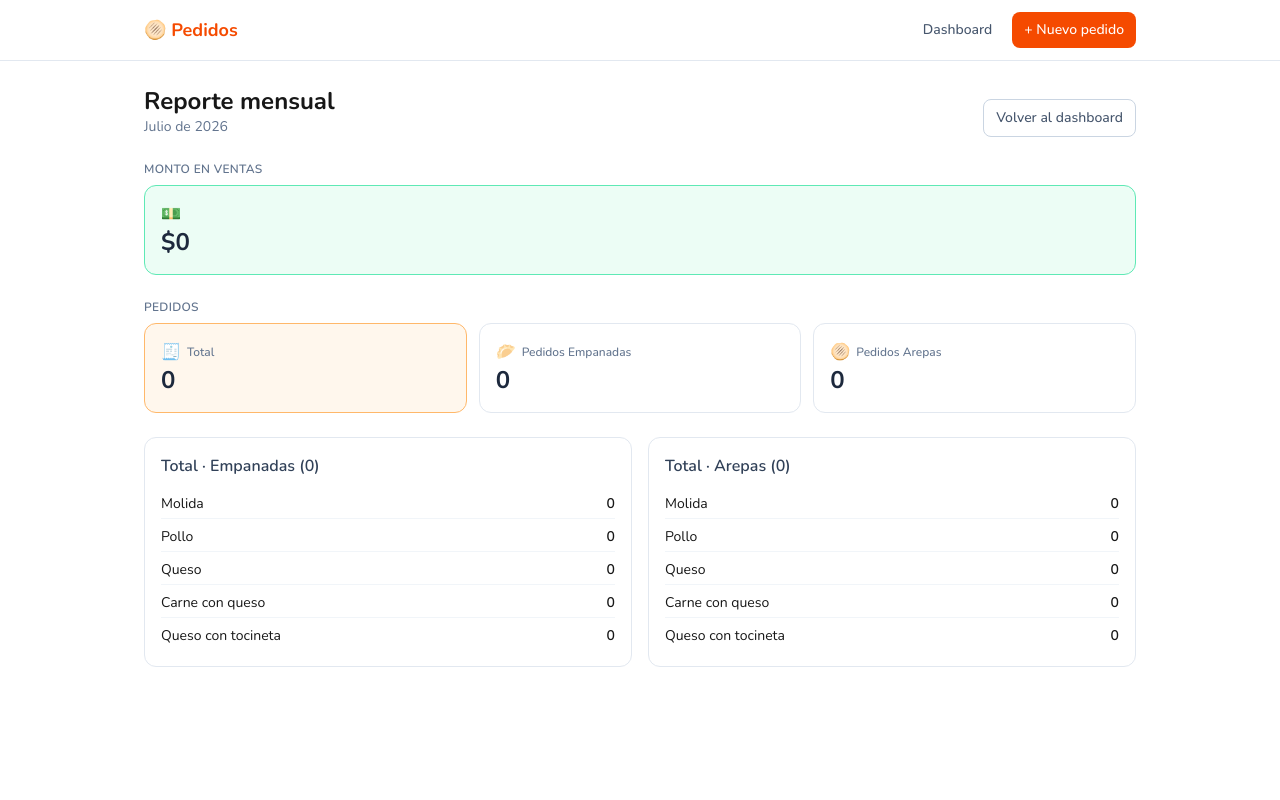
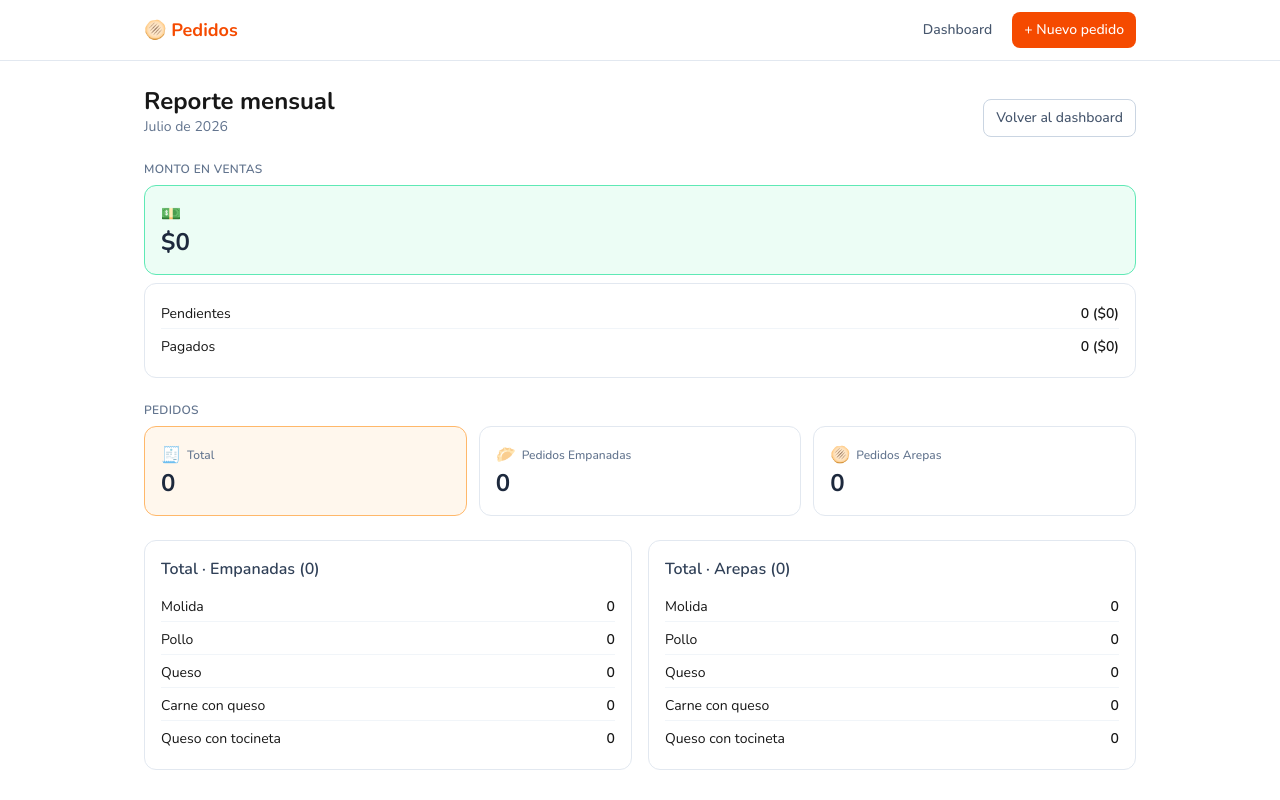
Before and after one commit to oneillsun/food-order, a Next.js app: page /reportes/mensual in a window 1280 px wide. Built offline with nearby package versions, Linux system fonts and the light colour scheme.

Commit message:
Add payment status breakdown to monthly report
Show Pendientes/Pagados counts and $ amounts below the sales total,
matching the flavor-list style used elsewhere on the page.

Co-Authored-By: Claude Sonnet 5 <noreply@anthropic.com>

```diff
--- a/components/ReporteMensual.jsx
+++ b/components/ReporteMensual.jsx
@@ -3,7 +3,7 @@
 import { useEffect, useMemo, useState } from "react";
 import Link from "next/link";
 import { useSearchParams } from "next/navigation";
-import { FLAVORS, PRICE_PER_ORDER } from "@/lib/constants";
+import { FLAVORS, STATUSES, PRICE_PER_ORDER } from "@/lib/constants";
 
 function currentMonthISO() {
   const d = new Date();
@@ -60,9 +60,11 @@ export default function ReporteMensual() {
         Empanada: Object.fromEntries(FLAVORS.map((f) => [f, 0])),
         Arepa: Object.fromEntries(FLAVORS.map((f) => [f, 0])),
       },
+      estatus: Object.fromEntries(STATUSES.map((st) => [st, 0])),
     };
     for (const o of monthOrders) {
       s.pedidosPorComida[o.comida] = (s.pedidosPorComida[o.comida] || 0) + 1;
+      s.estatus[o.estatus] = (s.estatus[o.estatus] || 0) + 1;
       for (const sabor of o.sabores) {
         s.saboresPorComida[o.comida][sabor] = (s.saboresPorComida[o.comida][sabor] || 0) + 1;
       }
@@ -99,6 +101,21 @@ export default function ReporteMensual() {
             </h2>
             <div className="grid grid-cols-1">
               <SummaryCard value={`$${summary.totalEstimado}`} tone="green" icon="💵" />
+            </div>
+            <div className="rounded-xl border border-slate-200 bg-white p-4">
+              <ul className="space-y-1 text-sm">
+                {STATUSES.map((st) => (
+                  <li
+                    key={st}
+                    className="flex justify-between border-b border-slate-100 py-1 last:border-0"
+                  >
+                    <span>{st}s</span>
+                    <span className="font-semibold">
+                      {summary.estatus[st]} (${summary.estatus[st] * PRICE_PER_ORDER})
+                    </span>
+                  </li>
+                ))}
+              </ul>
             </div>
           </div>
 
```
